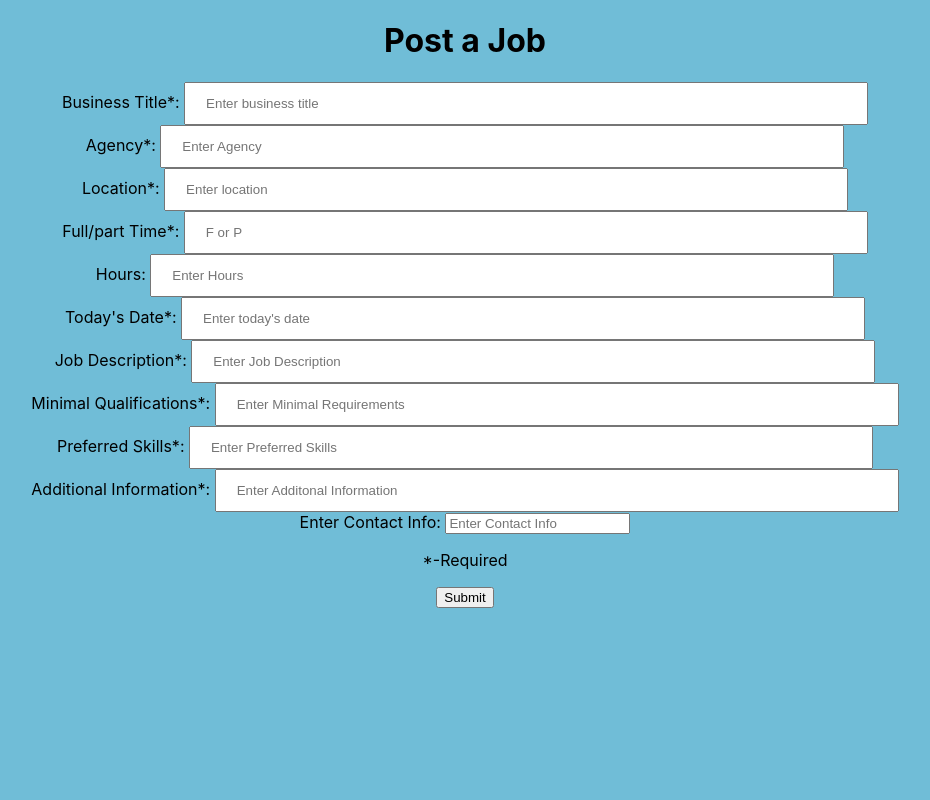
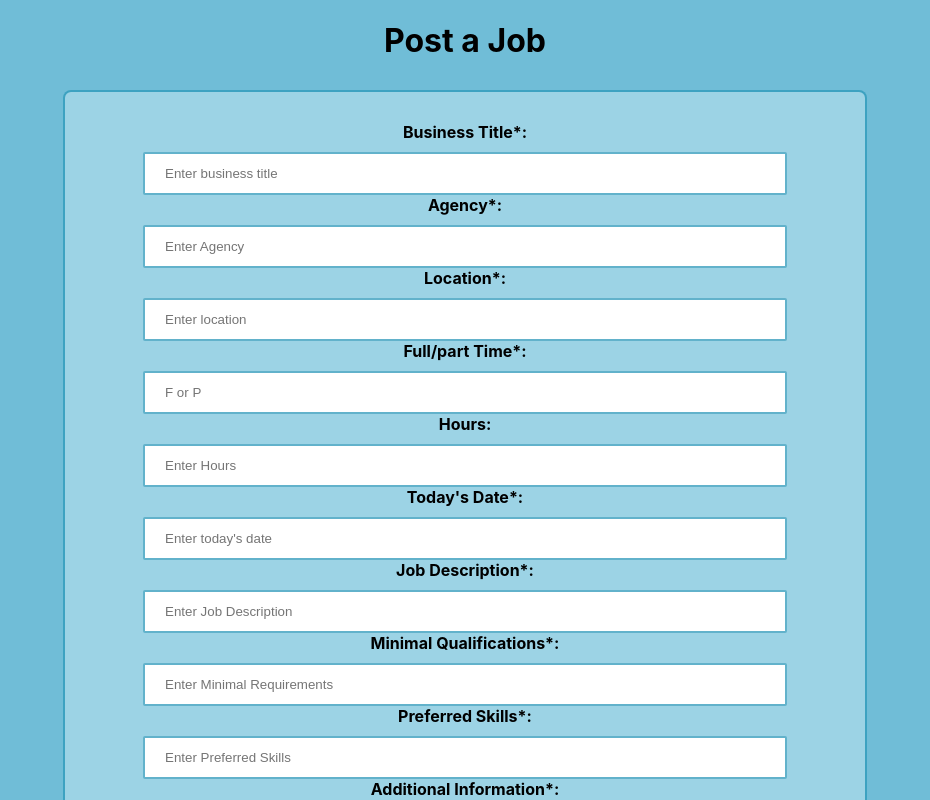
Before and after one commit to cisc-4800-group-6/nyc-jobs-finder, a React (Create React App) app: page /jobs/create in a window 1280 px wide. Shown: the top 800 px of the page, without its empty margins (175-1105 px from the left). Built offline with nearby package versions, Linux system fonts and the light colour scheme.

Commit message:
Update PostJob.css
style the form

```diff
--- a/src/views/PostJob/PostJob.css
+++ b/src/views/PostJob/PostJob.css
@@ -1,13 +1,40 @@
 .postForm{
     display:block;
     margin: 0 auto;
+    background: #e4f7fd61;
+    border: 2px solid #0786ada1;
+    border-radius: 8px;
+    width: 800px;
+    margin-top: 30px;
+    margin-bottom: 30px;
+    padding-top: 30px;
+    padding-bottom: 30px;
+    font-weight: bold;
 }
 
 #businessTitle, #agency,#location,
 #fpTime, #hours, #postDate, #jobDesc, #miniQual,
-#prefSkill, #addInfo, #rContact input[type=text]{
+#prefSkill, #addInfo, #rContact{
+    margin-top: 10px;
+    width:600px;
+    padding: 12px 20px;
+    margin-left: 0 auto;
+    border: 2px solid;
+    border-radius: 2px;
+    border-color: #0786ada1;
+}
 
-    width:50%;
-    padding: 12px 20px;
+.labeName{
+    display: flex;
+    flex-direction: column;
+}
 
+.postButton{
+    margin-top: 20px;
+    background-color: white;
+    border: 2px solid #0786ada1;
+    border-radius: 2px;
+    width: 120px;
+    height: 35px;
+    font-size: 1.4em;
 }
```
